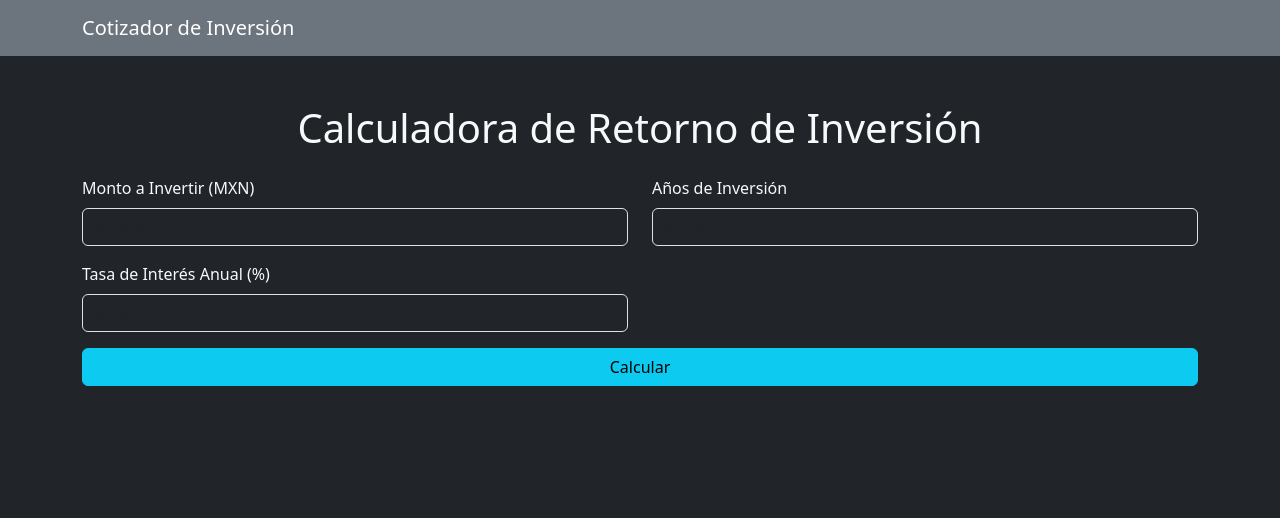
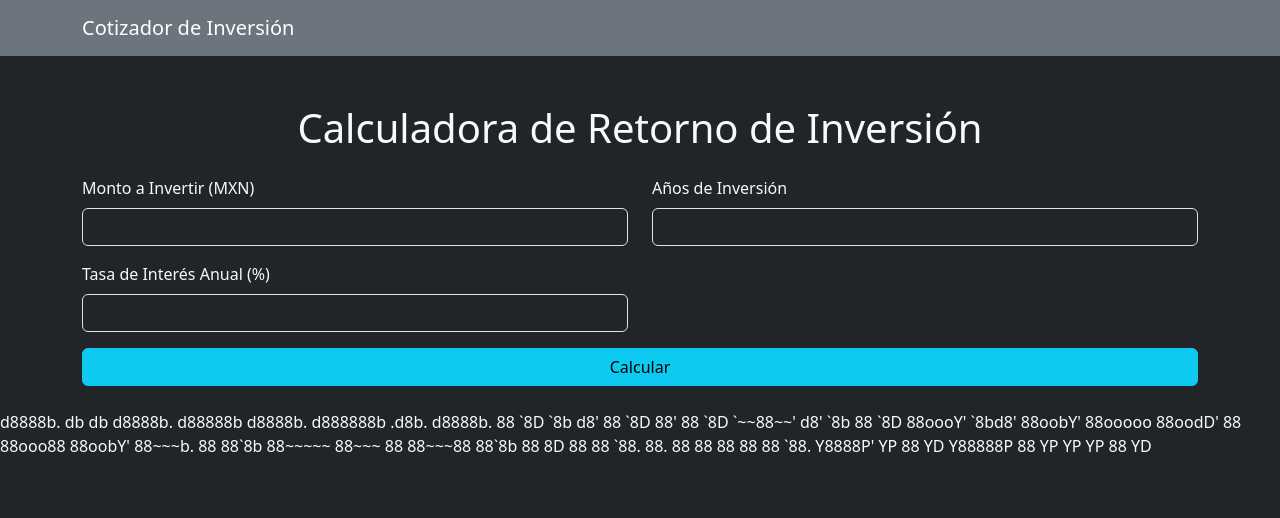
Before and after one commit to jonathanjael/cotizadorROI, a Flask app: page / in a window 1280 px wide. Shown: the top 518 px of the page. Run offline with Flask 3, Linux system fonts and the light colour scheme.

Commit message:
Update index.html

```diff
--- a/templates/index.html
+++ b/templates/index.html
@@ -51,3 +51,12 @@
     <script src="/static/js/cotizador.js"></script>
 </body>
 </html>
+
+
+
+d8888b. db    db      d8888b. d88888b d8888b. d888888b  .d8b.  d8888b.
+88  `8D `8b  d8'      88  `8D 88'     88  `8D `~~88~~' d8' `8b 88  `8D
+88oooY'  `8bd8'       88oobY' 88ooooo 88oodD'    88    88ooo88 88oobY'
+88~~~b.    88         88`8b   88~~~~~ 88~~~      88    88~~~88 88`8b
+88   8D    88         88 `88. 88.     88         88    88   88 88 `88.
+Y8888P'    YP         88   YD Y88888P 88         YP    YP   YP 88   YD
```
